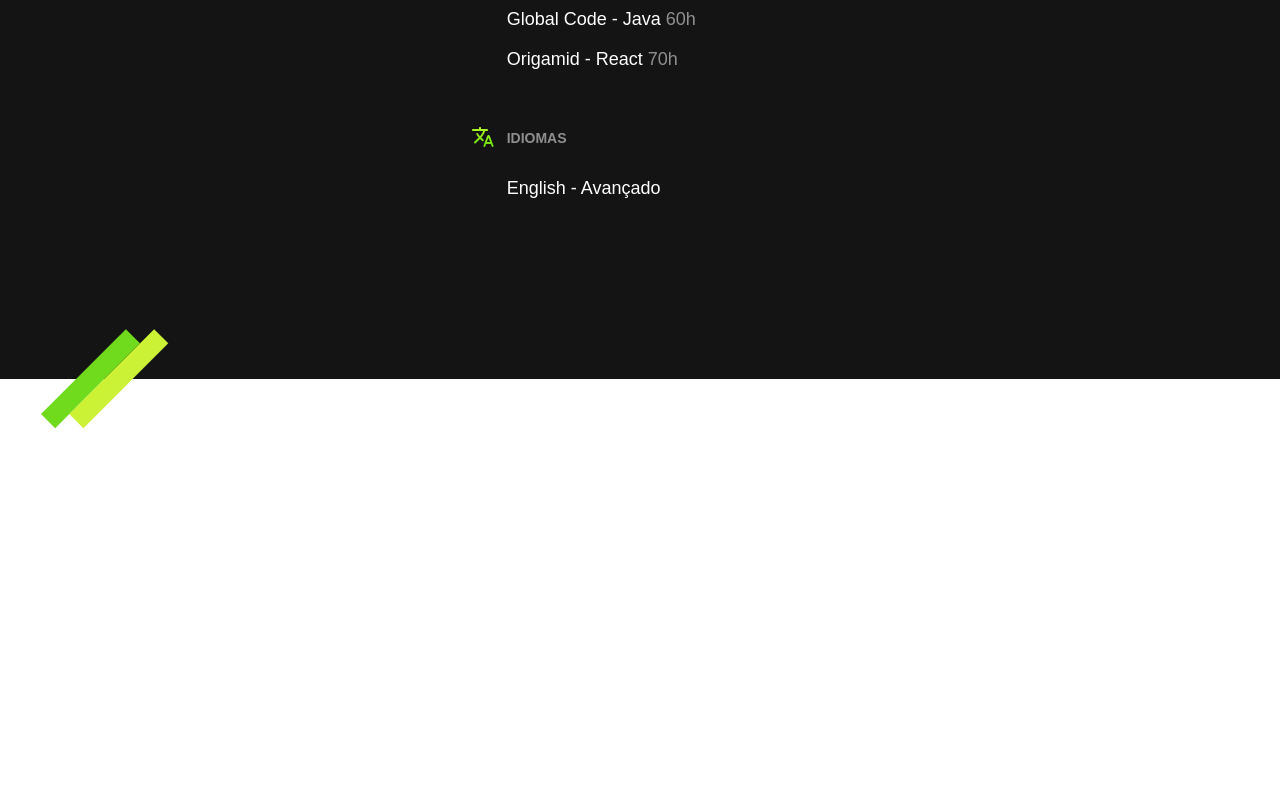
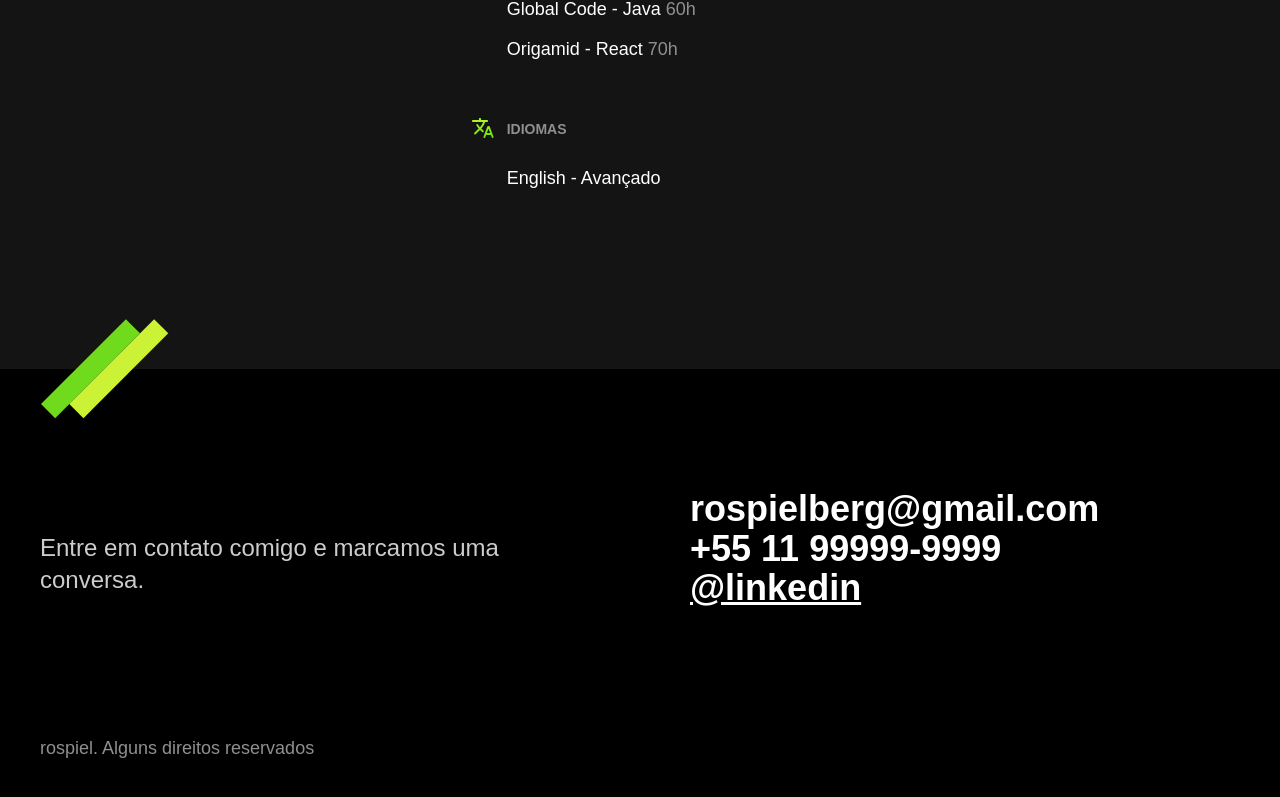
Before and after one commit to rospiel/profile, a React (Create React App) app: page / in a window 1280 px wide. Shown: the part 1971-2768 px from the top of the page. Before the commit the page ends 2400 px from the top, so only its background shows below. Built offline with nearby package versions, Linux system fonts and the light colour scheme.

Commit message:
feat.: add footer component and others improvements

```diff
--- a/public/index.html
+++ b/public/index.html
@@ -6,7 +6,7 @@
   <link rel="icon" href="%PUBLIC_URL%/favicon.ico" />
   <meta name="viewport" content="width=device-width, initial-scale=1" />
   <meta name="theme-color" content="#000000" />
-  <meta name="description" content="Web site created using create-react-app" />
+  <meta name="description" content="Software Engineer Localizado em São Paulo" />
   <link rel="apple-touch-icon" href="%PUBLIC_URL%/logo192.png" />
   <link rel="manifest" href="%PUBLIC_URL%/manifest.json" />
   <title>Career Profile</title>
--- a/src/app/App.tsx
+++ b/src/app/App.tsx
@@ -1,4 +1,5 @@
 import Experience from './views/Experience.view';
+import Footer from './views/Footer.view';
 import Header from './views/Header.view';
 import Main from './views/Main.view';
 import Qualification from './views/Qualification.view';
@@ -10,6 +11,7 @@ function App() {
       <Main />
       <Experience />
       <Qualification />
+      <Footer />
     </>
   );
 }
--- /dev/null
+++ b/src/app/views/Footer.view.tsx
@@ -0,0 +1,69 @@
+import styled from "styled-components";
+
+export default function Footer() {
+  return (
+    <FooterContainer id="#contact">
+      <div className="footer-container__content">
+        <p className="footer-container__text">
+          Entre em contato comigo e marcamos uma conversa.
+        </p>
+        <ul className="footer-container__contact">
+          <li>rospielberg@gmail.com</li>
+          <li>+55 11 99999-9999</li>
+          <li><a className="footer-container__link" href="/">@linkedin</a></li>
+        </ul>
+        <p className="footer-container__copy">rospiel. Alguns direitos reservados</p>
+      </div>
+    </FooterContainer>
+  )
+}
+
+const FooterContainer = styled.footer`
+  background: #000;
+
+  .footer-container__content {
+    max-width: 1200px;
+    padding: 120px 20px 60px 20px;
+    margin: 0 auto;
+    display: grid;
+    grid-template-columns: 1fr 1fr;
+    gap: 100px;
+    align-items: center;
+  }
+
+  .footer-container__text {
+    font-size: 1.5rem;
+    line-height: 1.33;
+    color: #ccc;
+  }
+
+  .footer-container__contact {
+    font-weight: bold;
+    font-size: 2.25rem;
+    line-height: 1.1;
+    color: #fff;
+    margin-bottom: 30px;
+  }
+
+  .footer-container__link {
+    color: #fff;
+  }
+
+  .footer-container__copy {
+    grid-column: 1 / -1;
+    font-size: 1.125rem;
+    color: #8f8f8f;
+  }
+
+  @media (max-width: 800px) {
+    .footer-container__content {
+      grid-template-columns: 1fr;
+      gap: 40px;
+    }
+
+    .footer-container__contact {
+      font-size: 1.5rem;
+    }
+  }
+
+`
--- a/src/app/views/Main.view.tsx
+++ b/src/app/views/Main.view.tsx
@@ -5,7 +5,7 @@ import detail from "../../detalhe.svg";
 export default function Main() {
   return (
     <MainContainer>
-      <img className="main-container__image" src={profile} alt="profile" />
+      <img className="main-container__image" src={profile} alt="profile" width="360" height="520" />
       <div>
         <h1 className="main-container__title">Software Engineer</h1>
         <p className="main-container__subtitle" >Localizado em São Paulo</p>
--- a/src/global.css
+++ b/src/global.css
@@ -16,4 +16,5 @@ ul {
 img {
   max-width: 100%;
   display: block;
+  height: auto;
 }
```
